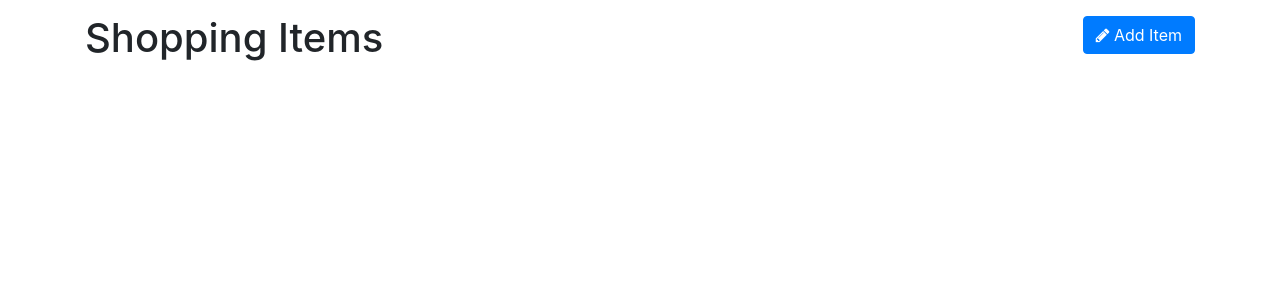
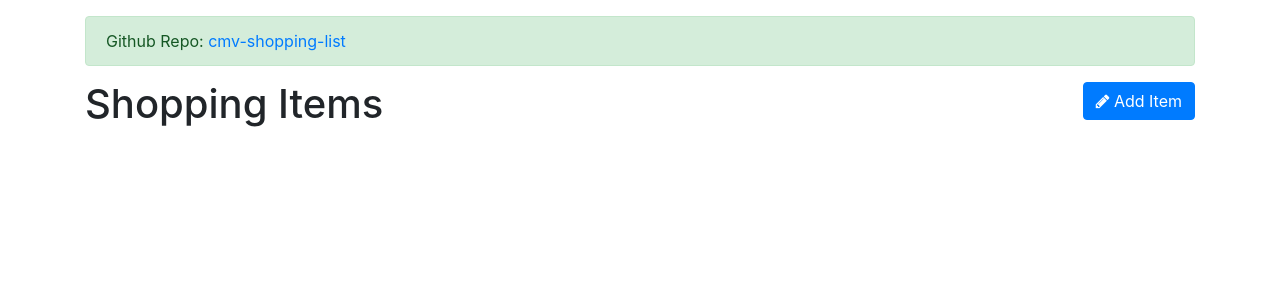
Before and after one commit to theoriginalvisagie/cmv-shopping-list, a PHP site: page /cmv-shopping-list/ in a window 1280 px wide. Shown: the part 56-356 px from the top of the page. Run offline with PHP 8.4, Linux system fonts and the light colour scheme; data that the repository does not hold is empty; some libraries are stand-ins or nearby versions.

Commit message:
Repo link added

```diff
--- a/app/views/items/index.php
+++ b/app/views/items/index.php
@@ -1,5 +1,6 @@
 <?php require APPROOT . '/views/includes/header.php'; ?>
   <?php flash('item_message'); ?>
+  <div class='alert alert-success'>Github Repo: <a target='_blank' href='https://github.com/theoriginalvisagie/cmv-shopping-list'>cmv-shopping-list</a></div>
   <div class="row mb-3">
     <div class="col-md-6">
     <h1>Shopping Items</h1>
```
